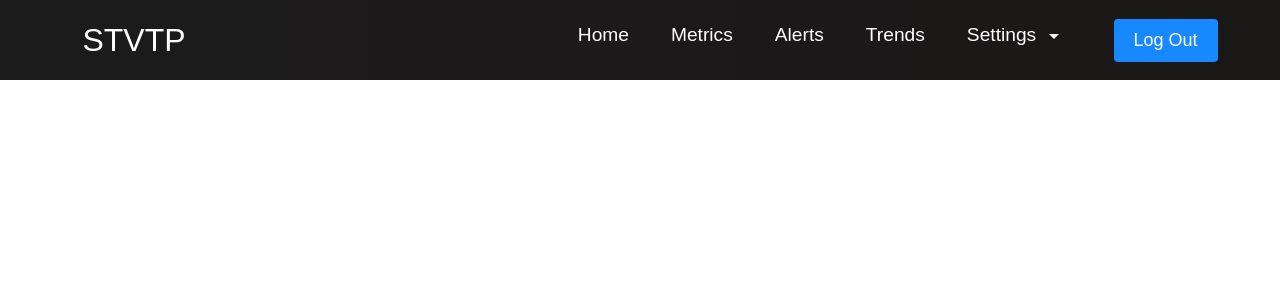
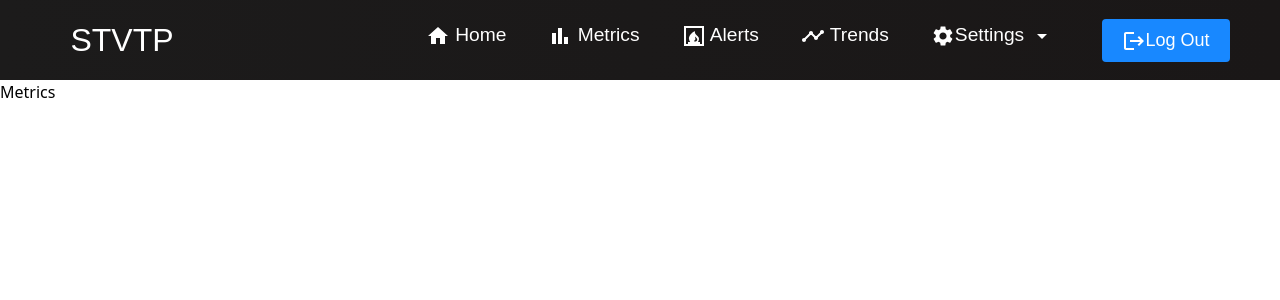
Before and after one commit to Gowdilya/stvtp, a React (Create React App) app: page /metrics in a window 1280 px wide. Shown: the top 300 px of the page. Built offline with nearby package versions, Linux system fonts and the light colour scheme.

Commit message:
Added Typescript, and icons

```diff
--- a/package.json
+++ b/package.json
@@ -10,11 +10,16 @@
     "@testing-library/jest-dom": "^5.16.2",
     "@testing-library/react": "^12.1.3",
     "@testing-library/user-event": "^13.5.0",
+    "@types/jest": "^27.4.1",
+    "@types/node": "^17.0.21",
+    "@types/react": "^17.0.39",
+    "@types/react-dom": "^17.0.11",
     "react": "^17.0.2",
     "react-dom": "^17.0.2",
     "react-router-dom": "^6.2.1",
     "react-scripts": "5.0.0",
     "styled-components": "^5.3.3",
+    "typescript": "^4.5.5",
     "web-vitals": "^2.1.4"
   },
   "scripts": {
--- a/src/App.js
+++ b/src/App.js
@@ -1,6 +1,7 @@
 import React from "react";
 import Navbar from "./components/Navbar/Navbar";
 import Home from "./components/pages/Home";
+import Metrics from "./components/pages/Metrics/index.tsx";
 import { BrowserRouter as Router, Routes, Route } from "react-router-dom";
 import SignUp from "./components/pages/SignUp";
 
@@ -10,7 +11,7 @@ function App() {
       <Navbar />
       <Routes>
         <Route path="/" exact element={<Home />} />
-        <Route path="/services" element={<SignUp />} />
+        <Route path="/metrics" element={<Metrics />} />
         <Route path="/products" element={<SignUp />} />
         <Route path="/contact-us" element={<SignUp />} />
         <Route path="/sign-up" element={<SignUp />} />
--- a/src/components/Navbar/Button.js
+++ b/src/components/Navbar/Button.js
@@ -1,11 +1,15 @@
 import React from "react";
 import "./Button.css";
 import { Link } from "react-router-dom";
+import LogoutIcon from "@mui/icons-material/Logout";
 
 export function Button() {
   return (
     <Link to="log-out">
-      <button className="btn">Log Out</button>
+      <button className="btn">
+        <LogoutIcon />
+        Log Out
+      </button>
     </Link>
   );
 }
--- a/src/components/Navbar/MenuItems.js
+++ b/src/components/Navbar/MenuItems.js
@@ -1,7 +1,7 @@
 export const MenuItems = [
   {
     title: "Network",
-    path: "/marketing",
+    path: "/network",
     cName: "dropdown-link",
   },
   {
--- a/src/components/Navbar/Navbar.js
+++ b/src/components/Navbar/Navbar.js
@@ -8,6 +8,12 @@ import MenuIcon from "@mui/icons-material/Menu";
 import ArrowDropDownIcon from "@mui/icons-material/ArrowDropDown";
 import ArrowDropUpIcon from "@mui/icons-material/ArrowDropUp";
 import styled from "styled-components";
+import HomeIcon from "@mui/icons-material/Home";
+import BarChartIcon from "@mui/icons-material/BarChart";
+import FireplaceIcon from "@mui/icons-material/Fireplace";
+import TimelineIcon from "@mui/icons-material/Timeline";
+import SettingsIcon from "@mui/icons-material/Settings";
+import LogoutIcon from "@mui/icons-material/Logout";
 
 const StyledNav = styled.nav`
   background: linear-gradient(90deg, rgb(28, 27, 27) 0%, rgb(26, 23, 23) 100%);
@@ -46,27 +52,28 @@ function Navbar() {
         <ul className={click ? "nav-menu active" : "nav-menu"}>
           <li className="nav-item">
             <Link to="/" className="nav-links" onClick={closeMobileMenu}>
-              Home
+              <HomeIcon /> Home
             </Link>
           </li>
           <li className="nav-item">
             <Link to="/metrics" className="nav-links" onClick={closeMobileMenu}>
-              Metrics
+              <BarChartIcon /> Metrics
             </Link>
           </li>
           <li className="nav-item">
             <Link to="/alerts" className="nav-links" onClick={closeMobileMenu}>
-              Alerts
+              <FireplaceIcon /> Alerts
             </Link>
           </li>
           <li className="nav-item">
             <Link to="/trends" className="nav-links" onClick={closeMobileMenu}>
-              Trends
+              <TimelineIcon /> Trends
             </Link>
           </li>
           <li className="nav-item" onClick={handleServiceExpand}>
             {dropdown && <Dropdown />}
             <Link to="/services" className="nav-links">
+              <SettingsIcon />
               Settings {dropdown ? <ArrowDropUpIcon /> : <ArrowDropDownIcon />}
             </Link>
           </li>
@@ -76,7 +83,7 @@ function Navbar() {
               className="nav-links-mobile"
               onClick={closeMobileMenu}
             >
-              Log Out
+              <LogoutIcon /> Log Out
             </Link>
           </li>
         </ul>
--- /dev/null
+++ b/src/components/pages/Metrics/index.tsx
@@ -0,0 +1,8 @@
+import React from "react";
+
+export default function Metrics() {
+  console.log(
+    "Metrics"
+  );
+  return <div>Metrics</div>;
+}
```
Also changed, not shown: 1 other file (tests, documents, lock files or other folders).
